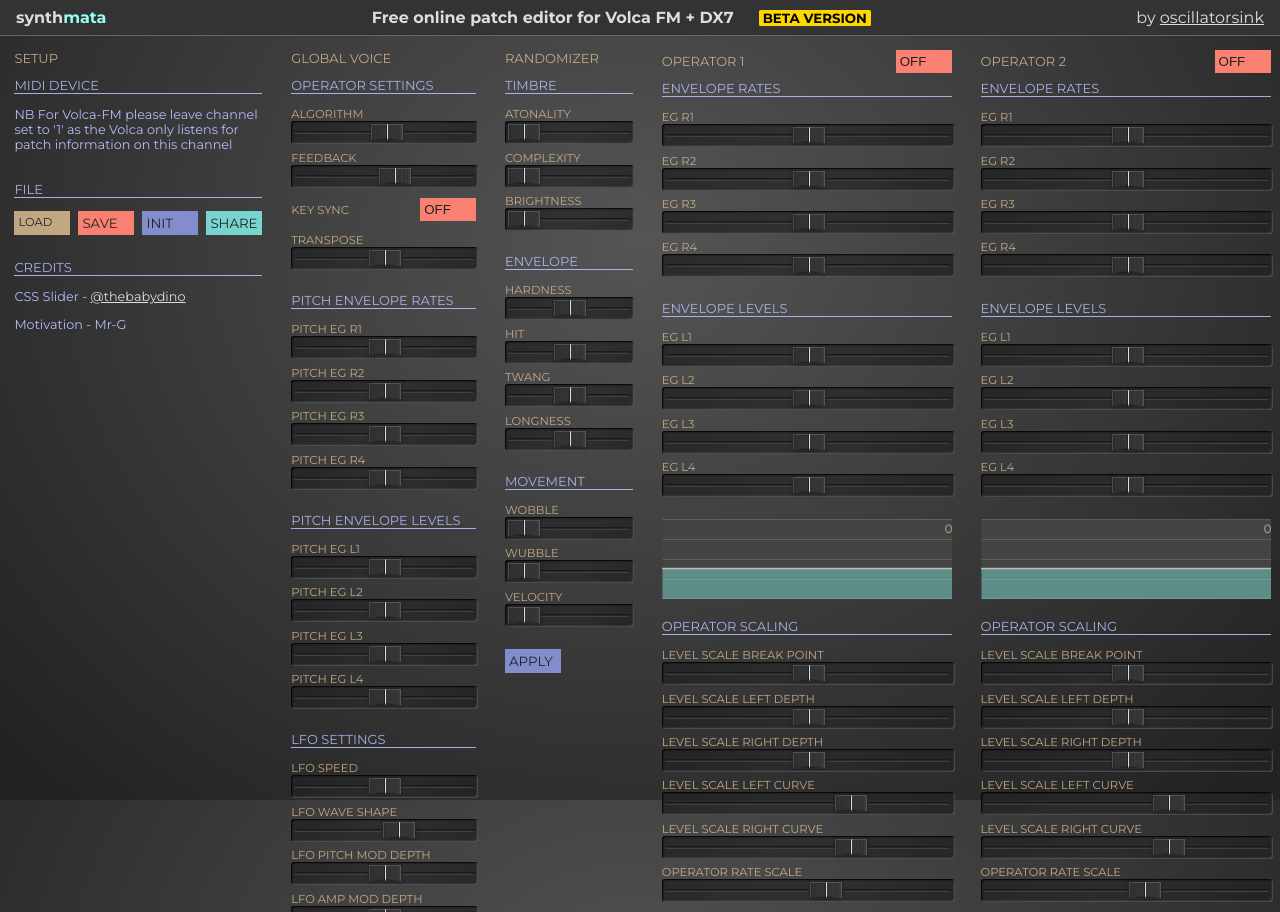
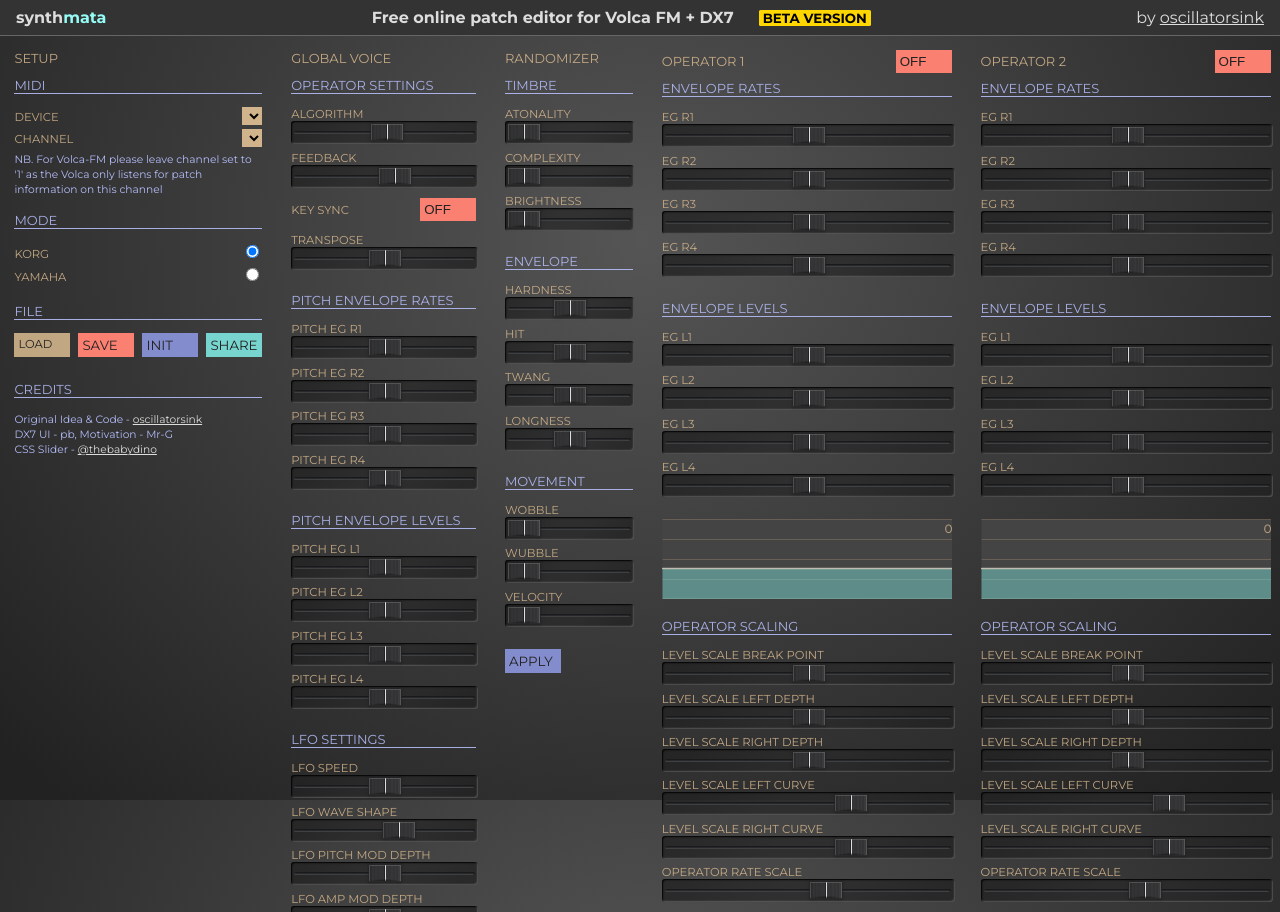
Before and after one commit to synthmata/synthmata.github.io, a plain HTML site: page volca-fm/index.html in a window 1280 px wide. Shown: the top 912 px of the page. Drawn offline with Linux system fonts and the light colour scheme.

Commit message:
Static Setup Panel

```diff
--- a/volca-fm/index.html
+++ b/volca-fm/index.html
@@ -127,8 +127,27 @@
             <h2>Setup</h2>
             <div class="controlflexlayout">
                 <div class="controlitemgroup" id="midiSetup">
-                    <h3>Midi Device</h3>
-                    <p>NB For Volca-FM please leave channel set to '1' as the Volca only listens for patch information on this channel</p>
+                    <h3>Midi </h3>
+                    <div class="controller controlflexlayout align-items-baseline justify-content-between pb-1">
+                        <label for="">Device </label>
+                        <select id="portSelector"></select>
+                    </div>
+                    <div class="controller controlflexlayout align-items-baseline justify-content-between pb-1">
+                        <label for="">Channel </label>
+                        <select id="channelSelector"></select>
+                    </div>
+                    <small>NB. For Volca-FM please leave channel set to '1' as the Volca only listens for patch information on this channel</small>
+                </div>
+                <div class="controlitemgroup" id="modeSetup">
+                    <h3>Mode</h3>
+                    <div class="controller controlflexlayout align-items-baseline justify-content-between">
+                        <label for="modeKorg">Korg</label>
+                        <input id="modeKorg" checked="true" type="radio" name="mode" value="korg">
+                    </div>
+                    <div class="controller controlflexlayout align-items-baseline justify-content-between">
+                        <label for="modeYamaha">Yamaha</label>
+                        <input id="modeYamaha" type="radio" name="mode" value="yamaha">
+                    </div>
                 </div>
                 <div class="controlitemgroup">
                     <h3>FILE</h3>
@@ -146,8 +165,13 @@
                 </div>
                 <div class="controlitemgroup" id="uiSetup">
                     <h3>Credits</h3>
-                    <p>CSS Slider - <a href="https://codepen.io/thebabydino/pen/azVKey">@thebabydino</a></p>
-                    <p>Motivation - Mr-G
+                    <small>
+                        Original Idea &amp; Code - <a href="http://oscillatorsink.com/">oscillatorsink</a>
+                        <br/>
+                        DX7 UI - pb, Motivation - Mr-G
+                        <br/>
+                        CSS Slider - <a href="https://codepen.io/thebabydino/pen/azVKey">@thebabydino</a>
+                    </small>
                 </div>
             </div>
         </div>
```
